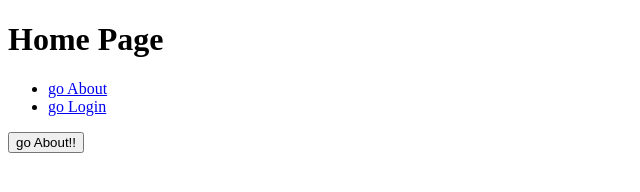
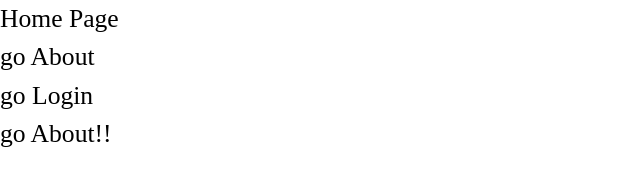
Before and after one commit to Ssoon-m/vanilla-daangn-blog-clone, a website built with Vite: page index.html in a window 1280 px wide. Shown: the whole page, without its empty margins (0-640 px from the left). Built offline with nearby package versions, Linux system fonts and the light colour scheme.

Commit message:
chore: add reset css

```diff
--- a/src/styles/global.css
+++ b/src/styles/global.css
@@ -1,86 +1,2 @@
-:root {
-  --fonts-system: -apple-system, BlinkMacSystemFont, "Segoe UI", Roboto,
-    "Helvetica Neue", Arial, "Noto Sans", sans-serif, "Apple Color Emoji",
-    "Segoe UI Emoji", "Segoe UI Symbol", "Noto Color Emoji";
-  --fontSizes-heading1: 4.5rem;
-  --fontSizes-heading2: 3.75rem;
-  --fontSizes-heading3: 3.375rem;
-  --fontSizes-heading4: 2.625rem;
-  --fontSizes-subtitle1: 2rem;
-  --fontSizes-subtitle2: 1.625rem;
-  --fontSizes-subtitle3: 1.25rem;
-  --fontSizes-subtitle4: 1.125rem;
-  --fontSizes-body1: 1.125rem;
-  --fontSizes-body2: 1rem;
-  --fontSizes-body3: 0.9375rem;
-  --fontSizes-caption1: 0.875rem;
-  --fontSizes-caption2: 0.8125rem;
-  --fontSizes-caption3: 0.75rem;
-  --lineHeights-heading1: 5.625rem;
-  --lineHeights-heading2: 5rem;
-  --lineHeights-heading3: 4.5625rem;
-  --lineHeights-heading4: 3.5625rem;
-  --lineHeights-subtitle1: 3rem;
-  --lineHeights-subtitle2: 2.4375rem;
-  --lineHeights-subtitle3: 1.9375rem;
-  --lineHeights-subtitle4: 1.75rem;
-  --lineHeights-body1: 1.875rem;
-  --lineHeights-body2: 1.75rem;
-  --lineHeights-body3: 1.625rem;
-  --lineHeights-caption1: 1.5rem;
-  --lineHeights-caption2: 1.375rem;
-  --lineHeights-caption3: auto;
-  --sizes-maxContent: 75rem;
-}
-:root[data-theme="light"] {
-  --primary-50: #fff5f0;
-  --primary-100: #ffe2d2;
-  --primary-200: #ffd2b9;
-  --primary-300: #ffbc97;
-  --primary-400: #ff9e66;
-  --primary-500: #ff6f0f;
-  --primary-600: #fa6616;
-  --primary-700: #f05705;
-  --primary-800: #cc4700;
-  --primary-900: #b44104;
-  --primary-950: #a03a03;
-  --gray-scale-00: #fff;
-  --gray-scale-50: #f7f8fa;
-  --gray-scale-100: #f2f3f6;
-  --gray-scale-200: #eaebee;
-  --gray-scale-300: #dcdee3;
-  --gray-scale-400: #d1d3d8;
-  --gray-scale-500: #adb1ba;
-  --gray-scale-600: #868b94;
-  --gray-scale-700: #4d5159;
-  --gray-scale-800: #393a40;
-  --gray-scale-900: #212124;
-  --blue-50: #ebf7fa;
-  --blue-100: #d2edfa;
-  --blue-200: #b9e3fa;
-  --blue-300: #87d7ff;
-  --blue-400: #57c7ff;
-  --blue-500: #009ceb;
-  --blue-600: #08c;
-  --blue-700: #0077b2;
-  --blue-800: #006199;
-  --blue-900: #004c73;
-  --blue-950: #003b59;
-  --red-50: #fff3f2;
-  --red-100: #ffe5e3;
-  --red-200: #fcd2cf;
-  --red-300: #ffaca6;
-  --red-400: #ff7e75;
-  --red-500: #ff4133;
-  --red-600: #fa2314;
-  --red-700: #e81607;
-  --red-800: #a62014;
-  --red-900: #910c00;
-  --red-950: #821006;
-  --green-50: #e8faf6;
-  --green-100: #c7f2e4;
-  --green-200: #96ebc3;
-  --green-300: #6adeac;
-  --green-400: #30c795;
-  --green-500: #1aa174;
-}
+@import url("./reset.css");
+@import url("./variable.css");
--- /dev/null
+++ b/src/styles/reset.css
@@ -0,0 +1,70 @@
+*,
+*::before,
+*::after {
+  box-sizing: border-box;
+}
+
+* {
+  margin: 0;
+  padding: 0;
+  font: inherit;
+}
+
+html {
+  scroll-behavior: smooth;
+}
+
+ul,
+ol {
+  list-style: none;
+}
+
+a {
+  color: inherit;
+  display: inline-block;
+  text-decoration: none;
+}
+
+svg {
+  display: inline-block;
+  max-width: 100%;
+}
+
+img,
+picture,
+video,
+canvas {
+  display: block;
+  max-width: 100%;
+}
+
+button {
+  cursor: pointer;
+  border-radius: 0;
+  border: none;
+  background-color: transparent;
+}
+
+input,
+textarea,
+select {
+  color: inherit;
+  letter-spacing: inherit;
+}
+
+p,
+h1,
+h2,
+h3,
+h4,
+h5,
+h6 {
+  overflow-wrap: break-word;
+}
+
+body {
+  line-height: 1.5;
+  -webkit-font-smoothing: antialiased;
+  text-rendering: optimizeSpeed;
+  font-size: 1.6rem;
+}
--- /dev/null
+++ b/src/styles/variable.css
@@ -0,0 +1,86 @@
+:root {
+  --fonts-system: -apple-system, BlinkMacSystemFont, "Segoe UI", Roboto,
+    "Helvetica Neue", Arial, "Noto Sans", sans-serif, "Apple Color Emoji",
+    "Segoe UI Emoji", "Segoe UI Symbol", "Noto Color Emoji";
+  --fontSizes-heading1: 4.5rem;
+  --fontSizes-heading2: 3.75rem;
+  --fontSizes-heading3: 3.375rem;
+  --fontSizes-heading4: 2.625rem;
+  --fontSizes-subtitle1: 2rem;
+  --fontSizes-subtitle2: 1.625rem;
+  --fontSizes-subtitle3: 1.25rem;
+  --fontSizes-subtitle4: 1.125rem;
+  --fontSizes-body1: 1.125rem;
+  --fontSizes-body2: 1rem;
+  --fontSizes-body3: 0.9375rem;
+  --fontSizes-caption1: 0.875rem;
+  --fontSizes-caption2: 0.8125rem;
+  --fontSizes-caption3: 0.75rem;
+  --lineHeights-heading1: 5.625rem;
+  --lineHeights-heading2: 5rem;
+  --lineHeights-heading3: 4.5625rem;
+  --lineHeights-heading4: 3.5625rem;
+  --lineHeights-subtitle1: 3rem;
+  --lineHeights-subtitle2: 2.4375rem;
+  --lineHeights-subtitle3: 1.9375rem;
+  --lineHeights-subtitle4: 1.75rem;
+  --lineHeights-body1: 1.875rem;
+  --lineHeights-body2: 1.75rem;
+  --lineHeights-body3: 1.625rem;
+  --lineHeights-caption1: 1.5rem;
+  --lineHeights-caption2: 1.375rem;
+  --lineHeights-caption3: auto;
+  --sizes-maxContent: 75rem;
+}
+:root[data-theme="light"] {
+  --primary-50: #fff5f0;
+  --primary-100: #ffe2d2;
+  --primary-200: #ffd2b9;
+  --primary-300: #ffbc97;
+  --primary-400: #ff9e66;
+  --primary-500: #ff6f0f;
+  --primary-600: #fa6616;
+  --primary-700: #f05705;
+  --primary-800: #cc4700;
+  --primary-900: #b44104;
+  --primary-950: #a03a03;
+  --gray-scale-00: #fff;
+  --gray-scale-50: #f7f8fa;
+  --gray-scale-100: #f2f3f6;
+  --gray-scale-200: #eaebee;
+  --gray-scale-300: #dcdee3;
+  --gray-scale-400: #d1d3d8;
+  --gray-scale-500: #adb1ba;
+  --gray-scale-600: #868b94;
+  --gray-scale-700: #4d5159;
+  --gray-scale-800: #393a40;
+  --gray-scale-900: #212124;
+  --blue-50: #ebf7fa;
+  --blue-100: #d2edfa;
+  --blue-200: #b9e3fa;
+  --blue-300: #87d7ff;
+  --blue-400: #57c7ff;
+  --blue-500: #009ceb;
+  --blue-600: #08c;
+  --blue-700: #0077b2;
+  --blue-800: #006199;
+  --blue-900: #004c73;
+  --blue-950: #003b59;
+  --red-50: #fff3f2;
+  --red-100: #ffe5e3;
+  --red-200: #fcd2cf;
+  --red-300: #ffaca6;
+  --red-400: #ff7e75;
+  --red-500: #ff4133;
+  --red-600: #fa2314;
+  --red-700: #e81607;
+  --red-800: #a62014;
+  --red-900: #910c00;
+  --red-950: #821006;
+  --green-50: #e8faf6;
+  --green-100: #c7f2e4;
+  --green-200: #96ebc3;
+  --green-300: #6adeac;
+  --green-400: #30c795;
+  --green-500: #1aa174;
+}
```
